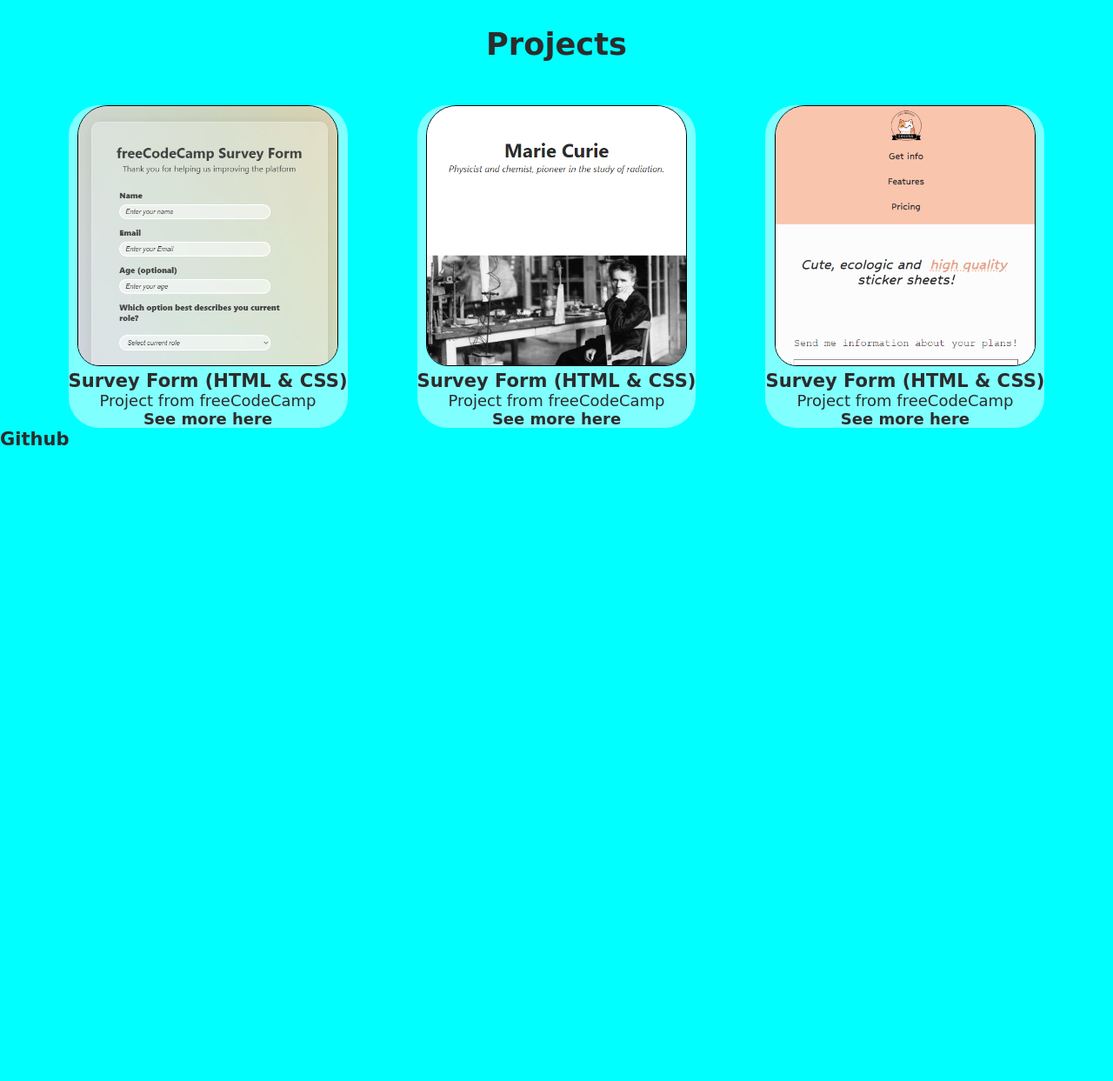
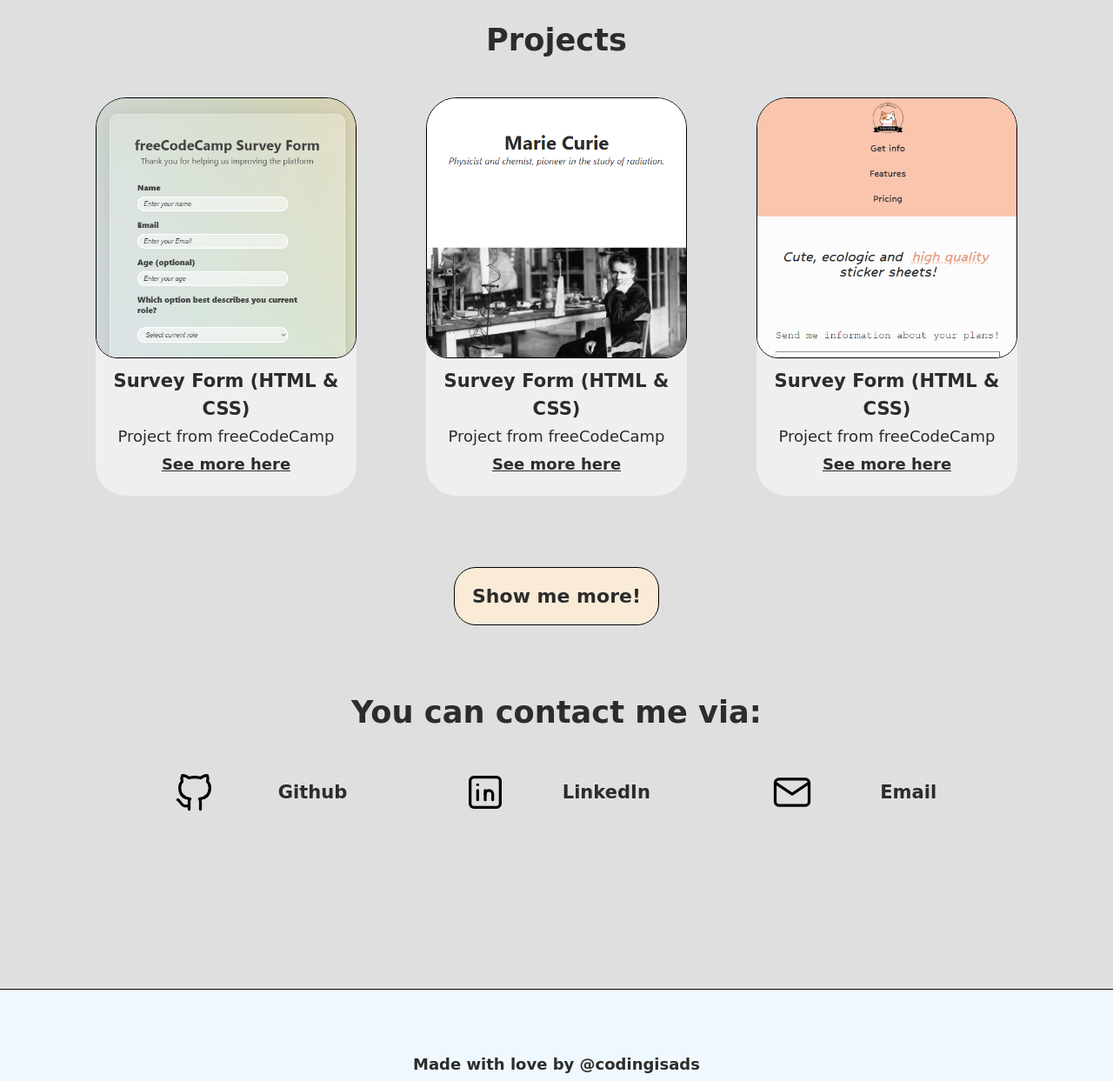
Before and after one commit to codingisads/personal-porfolio-webpage-freeCodeCamp, a plain HTML site: page index.html in a window 1280 px wide. Shown: the part 820-2063 px from the top of the page at 87% size. Before the commit the page ends 1337 px from the top, so only its background shows below. Drawn offline with Linux system fonts and the light colour scheme; a web font is replaced by a local one.

Commit message:
final website

```diff
--- a/index.html
+++ b/index.html
@@ -25,7 +25,7 @@
         <section id="welcome-section">
             <div>
                 <h1>Hi there! I'm Isadora</h1>
-                <p>Web and Software developer.</p>
+                <h3>Web and Software developer.</h3>
             </div>
         </section>
         <section id="projects">
@@ -34,32 +34,67 @@
             <div>
                 <div>
                     <div class="project-tile">
-                        <img src="img/survey-form.png">
+                        <img src="img/survey-form.png" alt="survey form image">
                         <h3>Survey Form (HTML & CSS)</h3>
                         <p>Project from freeCodeCamp</p>
-                        <a><h4>See more here</h4></a>
+                        <a href="https://survey-form-codingisads.netlify.app" target="_blank"><h4>See more here</h4></a>
                     </div>
                     <div class="project-tile">
-                        <img src="img/tribute-page.png">
+                        <img src="img/tribute-page.png" alt="tribut page image">
                         <h3>Survey Form (HTML & CSS)</h3>
                         <p>Project from freeCodeCamp</p>
-                        <a><h4>See more here</h4></a>
+                        <a href="https://mariecurie-codingisads.netlify.app" target="_blank"><h4>See more here</h4></a>
                     </div>
                     <div class="project-tile">
-                        <img src="img/product-landing.png">
+                        <img src="img/product-landing.png" alt="product landin page image">
                         <h3>Survey Form (HTML & CSS)</h3>
                         <p>Project from freeCodeCamp</p>
-                        <a><h4>See more here</h4></a>
+                        <a href="https://product-landing-page-codingisads.netlify.app"
+                        target="_blank"><h4>See more here</h4></a>
                     </div>
                 </div>
             </div>
-
+            <a href="https://github.com/codingisads" target="_blank"
+            class="btn">Show me more!</a>
         </section>
 
         <section id="contact-me">
-            <a><h3>Github</h3></a>
+            <h1>You can contact me via:</h1>
+            <div>
+                <a href="https://github.com/codingisads">
+                    <svg xmlns="http://www.w3.org/2000/svg" class="icon icon-tabler icon-tabler-brand-github" width="52" height="52" viewBox="0 0 24 24" stroke-width="1.5" stroke="#000000" fill="none" stroke-linecap="round" stroke-linejoin="round">
+                        <path stroke="none" d="M0 0h24v24H0z" fill="none"/>
+                        <path d="M9 19c-4.3 1.4 -4.3 -2.5 -6 -3m12 5v-3.5c0 -1 .1 -1.4 -.5 -2c2.8 -.3 5.5 -1.4 5.5 -6a4.6 4.6 0 0 0 -1.3 -3.2a4.2 4.2 0 0 0 -.1 -3.2s-1.1 -.3 -3.5 1.3a12.3 12.3 0 0 0 -6.2 0c-2.4 -1.6 -3.5 -1.3 -3.5 -1.3a4.2 4.2 0 0 0 -.1 3.2a4.6 4.6 0 0 0 -1.3 3.2c0 4.6 2.7 5.7 5.5 6c-.6 .6 -.6 1.2 -.5 2v3.5" />
+                    </svg>
+                    <h3>Github</h3>
+                </a>
+                <a href="https://github.com/codingisads">
+                    <svg xmlns="http://www.w3.org/2000/svg" class="icon icon-tabler icon-tabler-brand-linkedin" width="52" height="52" viewBox="0 0 24 24" stroke-width="1.5" stroke="#000000" fill="none" stroke-linecap="round" stroke-linejoin="round">
+                        <path stroke="none" d="M0 0h24v24H0z" fill="none"/>
+                        <rect x="4" y="4" width="16" height="16" rx="2" />
+                        <line x1="8" y1="11" x2="8" y2="16" />
+                        <line x1="8" y1="8" x2="8" y2="8.01" />
+                        <line x1="12" y1="16" x2="12" y2="11" />
+                        <path d="M16 16v-3a2 2 0 0 0 -4 0" />
+                      </svg>
+                    <h3>LinkedIn</h3>
+                </a>
+                <a href="https://github.com/codingisads">
+                    <svg xmlns="http://www.w3.org/2000/svg" class="icon icon-tabler icon-tabler-mail" width="52" height="52" viewBox="0 0 24 24" stroke-width="1.5" stroke="#000000" fill="none" stroke-linecap="round" stroke-linejoin="round">
+                        <path stroke="none" d="M0 0h24v24H0z" fill="none"/>
+                        <rect x="3" y="5" width="18" height="14" rx="2" />
+                        <polyline points="3 7 12 13 21 7" />
+                      </svg>
+                    <h3>Email</h3>
+                </a>
+            </div>
+
 
         </section>
     </main>
+
+    <footer>
+        <p>Made with love by <a href="https://github.com/codingisads">@codingisads</a></p>
+    </footer>
 </body>
 </html>
--- a/styles.css
+++ b/styles.css
@@ -12,8 +12,9 @@
 body{
     font-family: var(--font-family);
     font-size: 18px;
-    background-color: aqua;
+    background-color: rgb(223, 223, 223);
     color: var(--font-color);
+    line-height: 2rem;
 }
 
 a{
@@ -34,14 +35,20 @@ img{
 header{
     /* fixed at the top */
     position: fixed;
-    background-color: rosybrown;
+    background-color: rgb(235, 179, 179);
     padding: 20px;
     width: 100%;
     display: flex;
+    border-bottom: 1px solid black;
+}
+
+nav > a:hover{
+    color: white
 }
 
 header > h2{
     width: 50%;
+    padding-left: 50px;
 }
 
 #navbar{
@@ -55,9 +62,32 @@ header > h2{
     align-items: center;
 }
 
+
+@media (max-width: 647px) {
+    #navbar > a{
+        display: block;
+    }
+    header, header > h2{
+        display: block;
+        text-align: center;
+        margin: 0 auto;
+        width: 100%;
+    }
+    header > h2{
+        font-size: 32px;
+    }
+    #navbar{
+        display: block;
+        text-align: center;
+        margin: 12px auto;
+        width: 100%;
+    }
+}
+
 #welcome-section{
     background-color: azure;
     height: 100vh;
+    border-bottom: 1px solid black;
 }
 
 #welcome-section{
@@ -67,16 +97,25 @@ header > h2{
     justify-content: center;
 }
 
+
+@media (max-width: 647px) {
+    #welcome-section > div > h1{
+        font-size: 44px;
+    }
+}
+
 #projects {
     display: block;
-    margin: 0 auto;
-    justify-content: center;
+    text-align: center;
+    margin-bottom: 100px;
 }
 
 #projects > div{
     display: flex;
     justify-content: center;
+    margin-bottom: 100px;
 }
+
 
 .project-title{
     text-align: center;
@@ -89,11 +128,17 @@ header > h2{
     gap: 80px;
 }
 
+#projects > div > div > div> a{
+    text-decoration:1px underline;
+}
+
 .project-tile{
-    width: fit-content;
+    width: -moz-min-content;
+    width: min-content;
     text-align: center;
     background-color: rgba(255, 255, 255, 0.5);
     border-radius: 35px;
+    padding-bottom: 20px;
 }
 
 .project-tile > img {
@@ -103,3 +148,88 @@ header > h2{
     border-bottom-right-radius: 25px;
     border: 1px solid black;
 }
+
+@media (max-width: 647px) {
+    #projects > div > div{
+        display: block;
+    }
+    .project-tile{
+        margin-bottom: 50px;
+    }
+}
+
+@media (max-width: 1003px) {
+    /* #projects > div > div{
+        gap: 40px;
+    }
+    .project-tile > img{
+        width: 200px;
+        height: auto;
+    } */
+    #projects > div > div{
+        display: block;
+    }
+    .project-tile{
+        margin-bottom: 50px;
+    }
+}
+
+.btn{
+    background-color: antiquewhite;
+    padding: 20px;
+    border-radius: 25px;
+    border: 1px solid black;
+    font-size: 22px;
+    font-weight: 600;
+}
+
+.btn:hover{
+    transition: 0.5s;
+    background-color: rgb(215, 183, 233);
+    color: rgb(0, 0, 0);
+
+}
+
+a:hover{
+    transition: 0.5s;
+    color: rgb(168, 119, 197);
+}
+
+
+
+#contact-me{
+    text-align: center;
+}
+
+#contact-me > h1{
+    margin-bottom: 50px;
+}
+
+#contact-me > div{
+    margin: 0 auto;
+}
+
+#contact-me > div >  *, #contact-me > div {
+    display: flex;
+    width: 80%;
+    align-items: center;
+    justify-content: space-evenly;
+}
+
+@media (max-width: 647px) {
+    #contact-me > div >  *, #contact-me > div {
+        display: flex;
+        width: 90%;
+        align-items: center;
+        justify-content: space-evenly;
+    }
+}
+
+footer{
+    margin-top: 200px;
+    background-color: aliceblue;
+    text-align: center;
+    padding: 70px;
+    border-top: 1px solid black;
+    font-weight: 600;
+}
```
